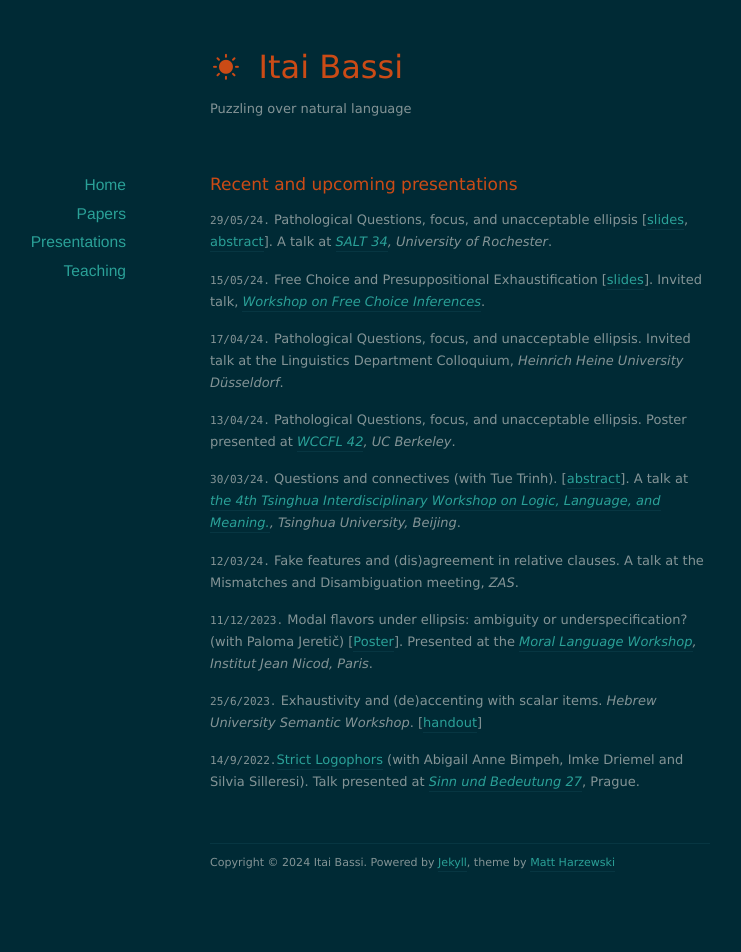
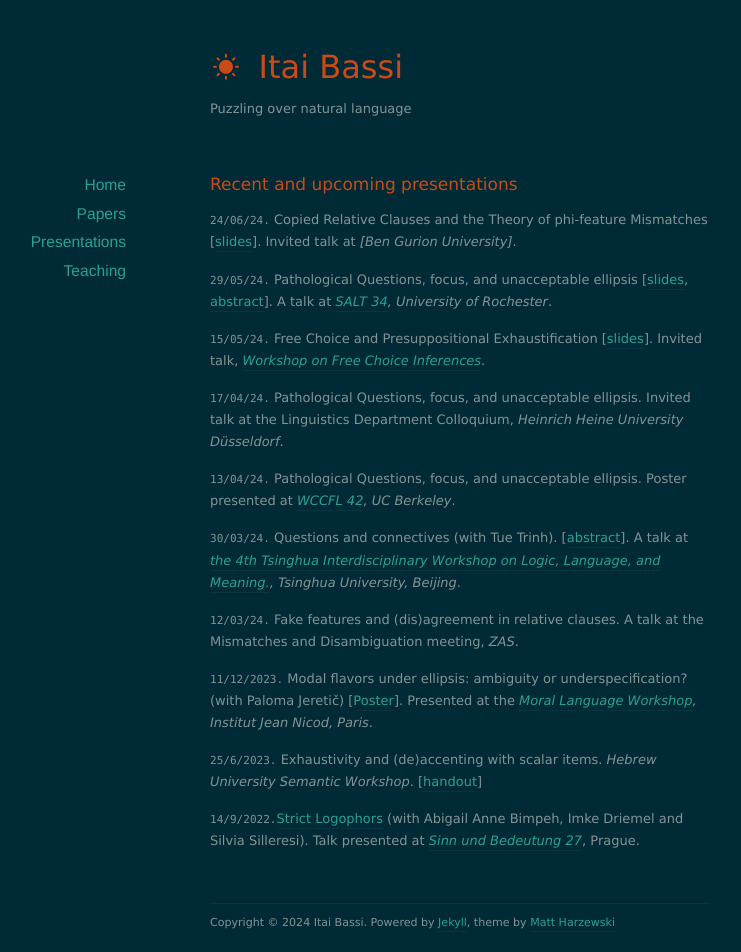
Before and after one commit to itaibassi/itaibassi.github.io, a Jekyll site: the page built from presentations/index.markdown, in a window 1280 px wide. Shown: the whole page, without its empty margins (180-921 px from the left). Built offline with Jekyll 4.4.1, drawn with Linux system fonts in a browser that asks for light colours; nearby versions of some CDN libraries; before the commit the page ends 900 px from its top, so only the background shows below that.

Commit message:
Update index.markdown

```diff
--- a/presentations/index.markdown
+++ b/presentations/index.markdown
@@ -8,6 +8,10 @@ title: Recent Presentations
 
 
 # Recent and upcoming presentations
+
+
+`24/06/24.`  Copied Relative Clauses and the Theory of phi-feature Mismatches
+ [[slides](https://www.dropbox.com/scl/fi/iug6z03h3d1kz7jphdug6/Slides_Invited_Talk_BGU.pdf?rlkey=mvoefm3wrt15f66gseaf7q8xm&dl=0)]. Invited talk at *[Ben Gurion University]*.
 
 
 `29/05/24.`  Pathological Questions, focus, and unacceptable ellipsis
```
